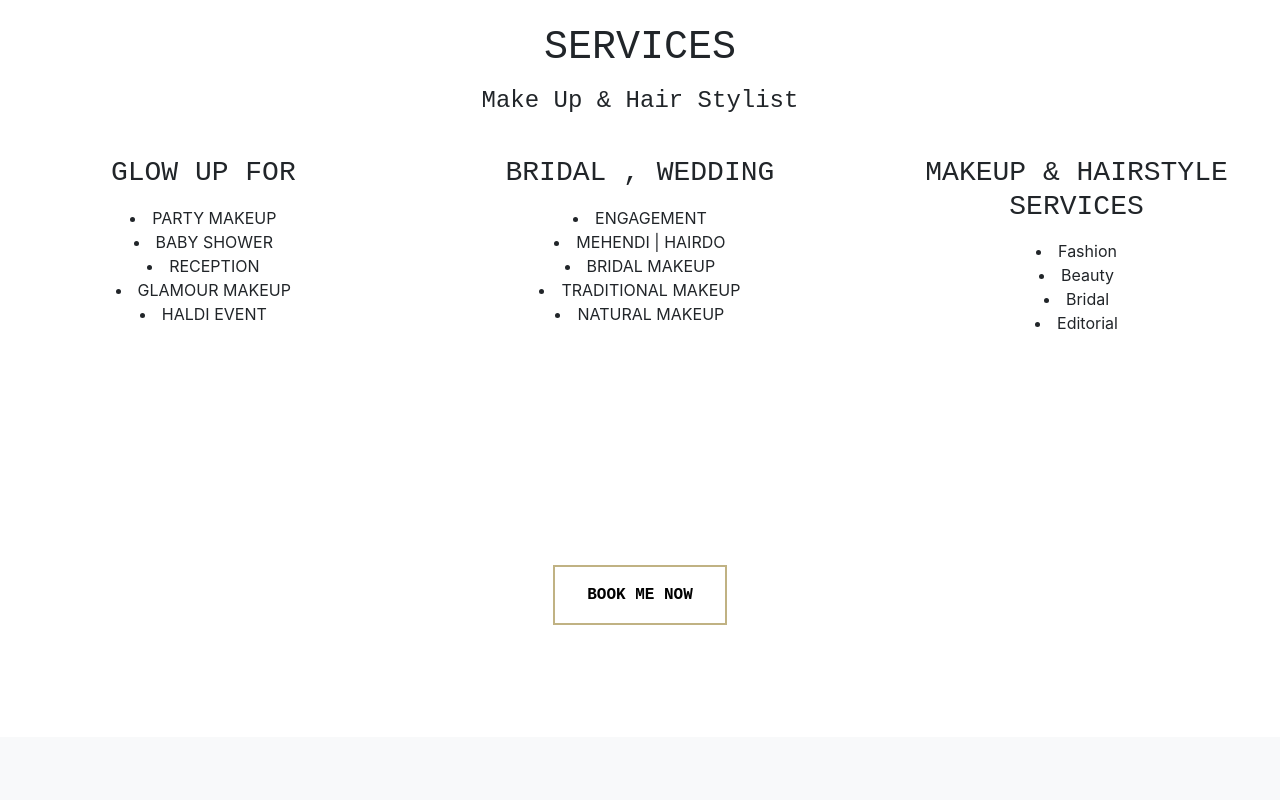
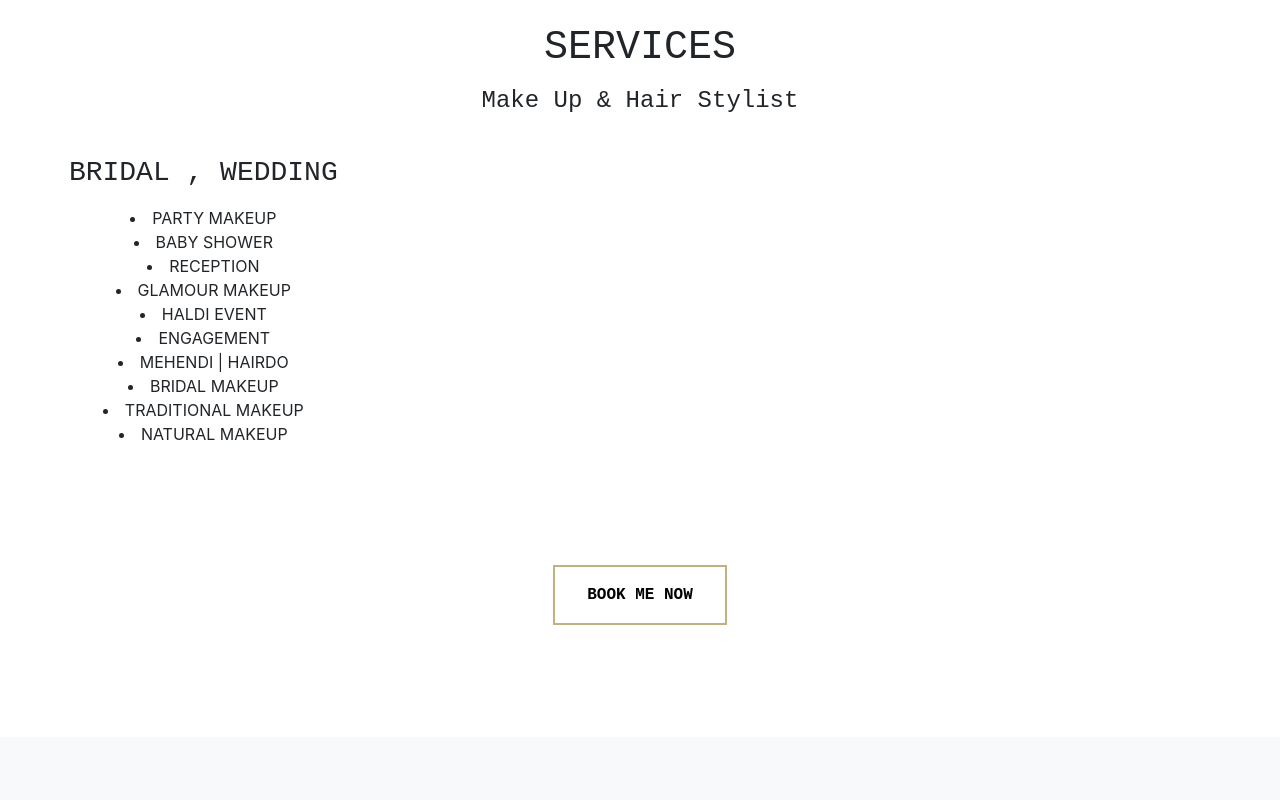
Before and after one commit to anirudddh/gargi, a website with bundled scripts: page index.html in a window 1280 px wide. Shown: the part 1060-1860 px from the top of the page. Built offline with nearby package versions, Linux system fonts and the light colour scheme; files whose address does not match are found by name; a web font is replaced by a local one.

Commit message:
index.html

```diff
--- a/index.html
+++ b/index.html
@@ -134,19 +134,15 @@
     </div>
 
 <div class="row">
+
   <div class="column" >
-    <center><h3 class="service-heading">GLOW UP FOR</h3></center>
+    <center><h3 class="service-heading">BRIDAL , WEDDING</h3></center>
     <center><p>
       <li> PARTY MAKEUP </li>
       <li> BABY SHOWER</li>
       <li> RECEPTION </li>
       <li> GLAMOUR MAKEUP </li>
       <li> HALDI EVENT</li>
-    </p></center>
-  </div>
-  <div class="column" >
-    <center><h3 class="service-heading">BRIDAL , WEDDING</h3></center>
-    <center><p>
       <li> ENGAGEMENT </li>
       <li> MEHENDI | HAIRDO</li>
       <li> BRIDAL MAKEUP </li>
@@ -154,15 +150,7 @@
       <li> NATURAL MAKEUP </li>
     </p></center>
   </div>
-  <div class="column">
-    <center><h3 class="service-heading">MAKEUP & HAIRSTYLE SERVICES</h3></center>
-    <center><p>
-      <li> Fashion </li>
-      <li> Beauty </li>
-      <li> Bridal </li>
-      <li> Editorial </li>
-    </p></center>
-  </div>
+
 </div>
 <br>
 <br>
```
